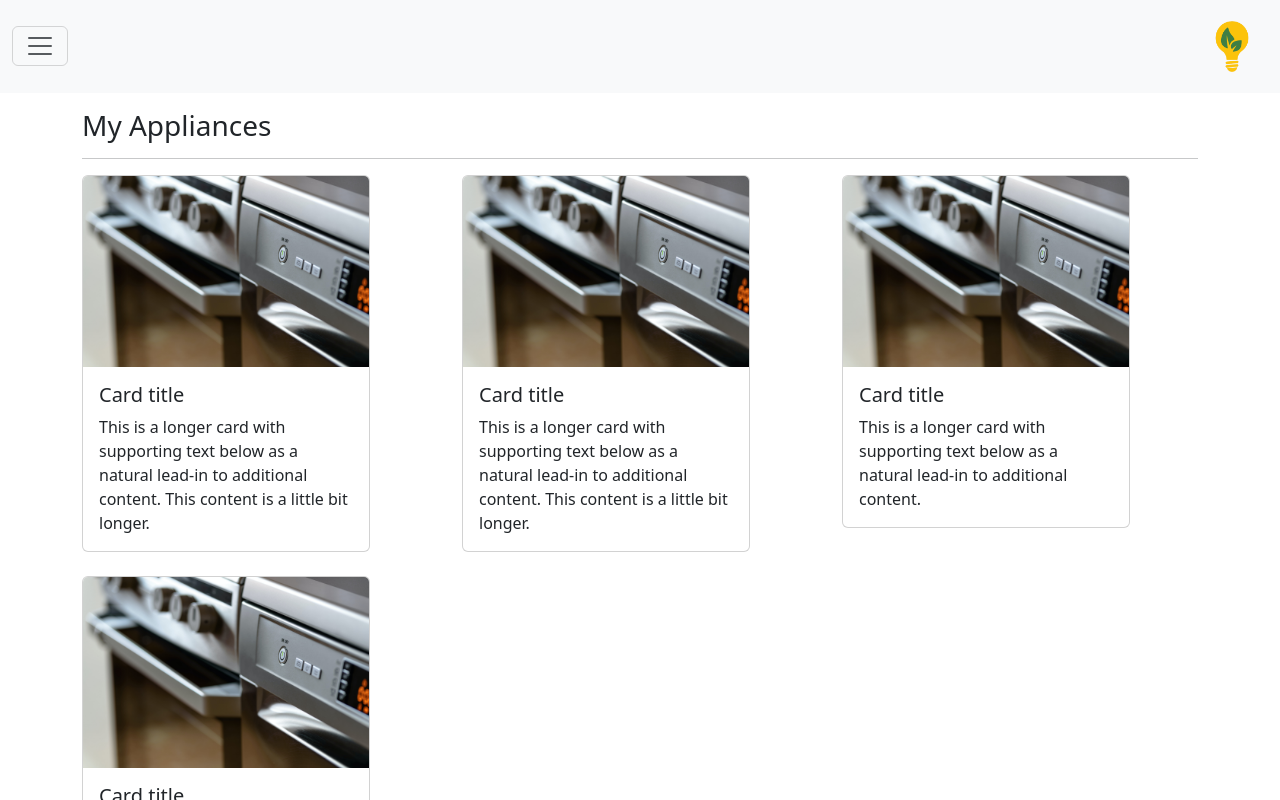
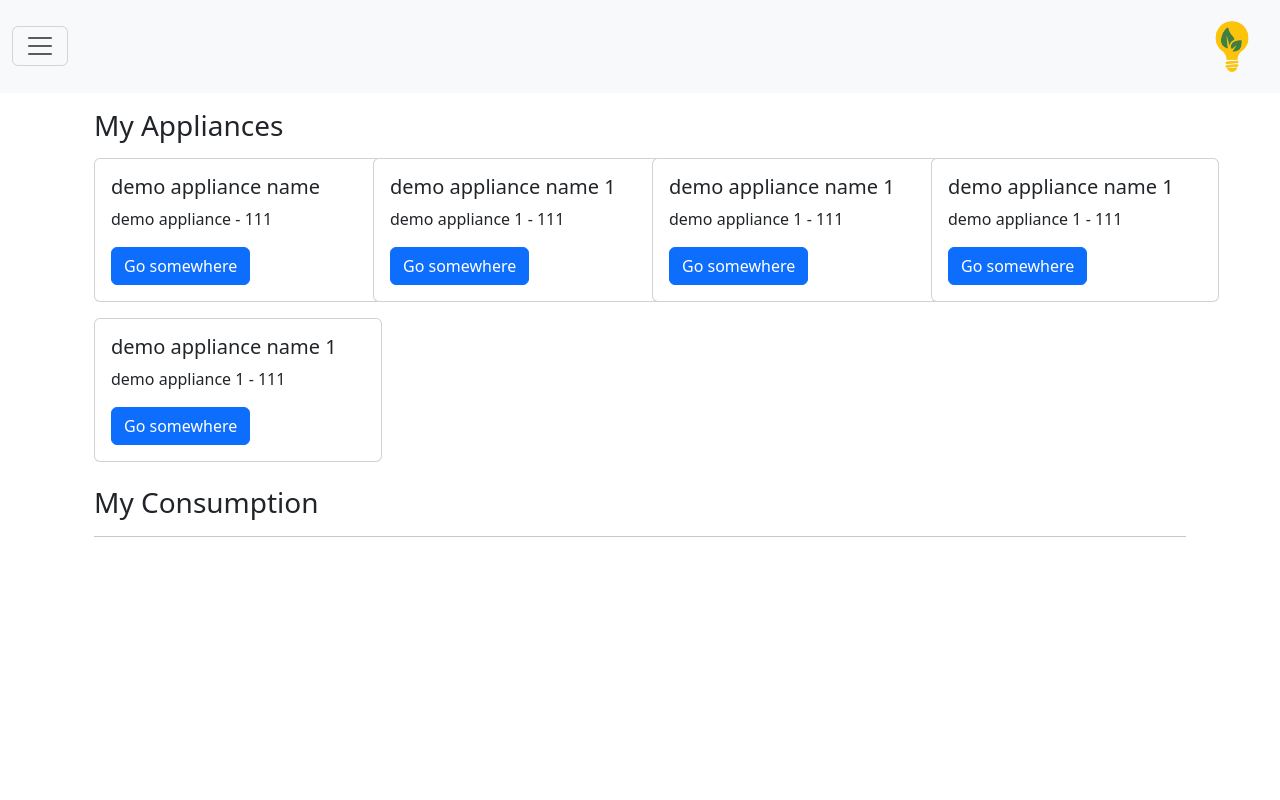
Before and after one commit to archishab/EconergyCalc, a React (Create React App) app in the folder 02. Project Development/econergycalc/: page /dashboard in a window 1280 px wide. Shown: the top 800 px of the page. Built offline with nearby package versions, Linux system fonts and the light colour scheme; the HTML template or start-up script is replaced by a standard one.

Commit message:
add appliance list on dashboard

```diff
--- a/02. Project Development/econergycalc/src/App.css
+++ b/02. Project Development/econergycalc/src/App.css
@@ -59,3 +59,7 @@
   margin: 0px;
   transform: translate3d(0px, -34px, 0px);
 }
+
+.card {
+  width: 18rem;
+}
--- a/02. Project Development/econergycalc/src/App.js
+++ b/02. Project Development/econergycalc/src/App.js
@@ -8,14 +8,16 @@ import Login from "./components/Login";
 import SignUp from "./components/SignUp";
 import Dashboard from "./components/Dashboard";
 import Recommendations from "./components/Recommendations";
+import ApplianceState from "./context/appliances/ApplianceState";
 
 function App() {
   return (
     <>
-      <applianceState>
+      <ApplianceState>
         <BrowserRouter>
           <div className="wrapper">
             <Navbar />
+            <div className="container">
             <Routes>
               <Route exact path="/" element={<Home />} />
               <Route exact path="/login" element={<Login heading="Login" />} />
@@ -36,9 +38,10 @@ function App() {
               />
               <Route exact path="/dashboard" element={<Dashboard />} />
             </Routes>
+            </div>
           </div>
         </BrowserRouter>
-      </applianceState>
+        </ApplianceState>
     </>
   );
 }
--- /dev/null
+++ b/02. Project Development/econergycalc/src/components/ApplianceItem.js
@@ -0,0 +1,32 @@
+import React from "react";
+import PlaceHolderImage from "../assets/PlaceHolderImage.jpg";
+import { Link } from "react-router-dom";
+
+const ApplianceItem = (props) => {
+  const { appliance } = props;
+  return (
+    <div className="col-md-3">
+
+
+      {/* {appliance.powerRating}
+      {appliance.usageDuration}
+      {appliance.quantity}
+      {appliance.active} */}
+
+      <div className="card my-2">
+        {/* <img src={PlaceHolderImage} className="card-img-top" alt="..." /> */}
+        <div className="card-body">
+          <h5 className="card-title">{appliance.applianceName}</h5>
+          <p className="card-text">
+          {appliance.applianceType} - {appliance.powerRating}
+          </p>
+          <Link to="/" className="btn btn-primary">
+            Go somewhere
+          </Link>
+        </div>
+      </div>
+    </div>
+  );
+};
+
+export default ApplianceItem;
--- /dev/null
+++ b/02. Project Development/econergycalc/src/components/Apppliance.js
@@ -0,0 +1,17 @@
+import React, { useContext } from "react";
+import ApplianceContext from "../context/appliances/ApplianceContext";
+import ApplianceItem from "./ApplianceItem";
+
+
+export default function Apppliance() {
+  const context = useContext(ApplianceContext);
+  const { appliances, setAppliances } = context;
+  return (
+    <div className="row my-3">
+      <h3 className="">My Appliances</h3>
+      {appliances.map((appliance) => {
+        return <ApplianceItem appliance={appliance} />;
+      })}
+    </div>
+  );
+}
--- a/02. Project Development/econergycalc/src/components/Dashboard.js
+++ b/02. Project Development/econergycalc/src/components/Dashboard.js
@@ -1,65 +1,13 @@
-import React from "react";
 import PlaceHolderImage from "../assets/PlaceHolderImage.jpg";
+import Apppliance from "./Apppliance";
+
 
 export default function Dashboard() {
   return (
     <div className="container">
-      <h3 className="my-3">My Appliances</h3>
-      <hr />
-      <div className="row row-cols-1 row-cols-md-3 g-4">
-        <div className="col">
-          <div className="card">
-            <img src={PlaceHolderImage} className="card-img-top" alt="..." />
-            <div className="card-body">
-              <h5 className="card-title">Card title</h5>
-              <p className="card-text">
-                This is a longer card with supporting text below as a natural
-                lead-in to additional content. This content is a little bit
-                longer.
-              </p>
-            </div>
-          </div>
-        </div>
-        <div className="col">
-          <div className="card">
-            <img src={PlaceHolderImage} className="card-img-top" alt="..." />
-            <div className="card-body">
-              <h5 className="card-title">Card title</h5>
-              <p className="card-text">
-                This is a longer card with supporting text below as a natural
-                lead-in to additional content. This content is a little bit
-                longer.
-              </p>
-            </div>
-          </div>
-        </div>
-        <div className="col">
-          <div className="card">
-            <img src={PlaceHolderImage} className="card-img-top" alt="..." />
-            <div className="card-body">
-              <h5 className="card-title">Card title</h5>
-              <p className="card-text">
-                This is a longer card with supporting text below as a natural
-                lead-in to additional content.
-              </p>
-            </div>
-          </div>
-        </div>
-        <div className="col">
-          <div className="card">
-            <img src={PlaceHolderImage} className="card-img-top" alt="..." />
-            <div className="card-body">
-              <h5 className="card-title">Card title</h5>
-              <p className="card-text">
-                This is a longer card with supporting text below as a natural
-                lead-in to additional content. This content is a little bit
-                longer.
-              </p>
-            </div>
-          </div>
-        </div>
-      </div>
-      <hr className="border border-2 opacity-50"></hr>
+      <Apppliance/>
+
+
       <h3>My Consumption</h3>
       <hr />
     </div>
--- a/02. Project Development/econergycalc/src/components/Navbar.js
+++ b/02. Project Development/econergycalc/src/components/Navbar.js
@@ -1,10 +1,16 @@
-import React from "react";
+import React, { useEffect } from "react";
 import PropTypes from "prop-types";
-import { Link } from "react-router-dom";
+import { Link, useLocation } from "react-router-dom";
 import LogoIcon from "../assets/LogoIcon.png";
 import FullLogo from "../assets/FullLogo.png";
 
 export default function Navbar() {
+  let location = useLocation();
+
+  useEffect(() => {
+    console.log(location.pathname);
+  }, [location]);
+
   return (
     <>
       <nav className="navbar bg-body-tertiary d-flex">
@@ -26,31 +32,56 @@ export default function Navbar() {
             aria-labelledby="offcanvasNavbarLabel"
           >
             <div className="full-height d-flex flex-column flex-shrink-0 p-3 bg-body-tertiary ">
-              < div className="">
-              <Link className="navbar-brand" to="/">
-              <img src={FullLogo} alt="Bootstrap" width="300" />
-              </Link>
-              <button type="button" className="btn-close" data-bs-dismiss="offcanvas" aria-label="Close"></button>
+              <div className="">
+                <Link className="navbar-brand" to="/">
+                  <img src={FullLogo} alt="Bootstrap" width="300" />
+                </Link>
+                <button
+                  type="button"
+                  className="btn-close"
+                  data-bs-dismiss="offcanvas"
+                  aria-label="Close"
+                ></button>
               </div>
               <hr />
               <ul className="nav nav-pills flex-column mb-auto">
                 <li>
-                  <Link to="/dashboard" className="nav-link link-body-emphasis">
+                  <Link
+                    to="/dashboard"
+                    className={`nav-link link-body-emphasis ${
+                      location.pathname === "/dashboard" ? "active" : ""
+                    }`}
+                  >
                     Dashboard
                   </Link>
                 </li>
                 <li>
-                  <Link to="/add" className="nav-link link-body-emphasis">
+                  <Link
+                    to="/add"
+                    className={`nav-link link-body-emphasis ${
+                      location.pathname === "/add" ? "active" : ""
+                    }`}
+                  >
                     Add Appliance
                   </Link>
                 </li>
                 <li>
-                  <Link to="/recommendations" className="nav-link link-body-emphasis">
+                  <Link
+                    to="/recommendations"
+                    className={`nav-link link-body-emphasis ${
+                      location.pathname === "/recommendations" ? "active" : ""
+                    }`}
+                  >
                     Recommendations
                   </Link>
                 </li>
                 <li>
-                  <Link to="/recommendations" className="nav-link link-body-emphasis">
+                  <Link
+                    to="/recommendations"
+                    className={`nav-link link-body-emphasis ${
+                      location.pathname === "/forum" ? "active" : ""
+                    }`}
+                  >
                     Forum
                   </Link>
                 </li>
@@ -72,7 +103,10 @@ export default function Navbar() {
                   />
                   <strong>mdo</strong>
                 </Link>
-                <ul className="user-menu dropdown-menu text-small shadow" data-popper-placement="top-star">
+                <ul
+                  className="user-menu dropdown-menu text-small shadow"
+                  data-popper-placement="top-star"
+                >
                   <li>
                     <Link className="dropdown-item" to="#">
                       Account Settings
--- a/02. Project Development/econergycalc/src/context/appliances/applianceState.js
+++ b/02. Project Development/econergycalc/src/context/appliances/applianceState.js
@@ -1,21 +1,66 @@
 import { useState } from "react";
-import applianceContext from "./applianceContext";
+import ApplianceContext from "./ApplianceContext";
 
-const applianceState = (props) => {
-  const s1 = {};
-  const [state, setState] = useState(s1);
-  update = () => {
-    setTimeout(() => {
-      setState({
+const ApplianceState = (props) => {
+  const applianceInitial = [
+    {
+      "_id": "654594ebdbe4299d81d1e128",
+      "user": "654169de86a069773db0db98",
+      "applianceType": "demo appliance",
+      "applianceName": "demo appliance name",
+      "powerRating": 111,
+      "quantity": 1,
+      "__v": 0
+    },
+    {
+      "_id": "6546840364a2c2a37158851d",
+      "user": "654169de86a069773db0db98",
+      "applianceType": "demo appliance 1",
+      "applianceName": "demo appliance name 1",
+      "powerRating": 111,
+      "quantity": 1,
+      "active": true,
+      "__v": 0
+    },
+    {
+      "_id": "6546840364a2c2a37158851d",
+      "user": "654169de86a069773db0db98",
+      "applianceType": "demo appliance 1",
+      "applianceName": "demo appliance name 1",
+      "powerRating": 111,
+      "quantity": 1,
+      "active": true,
+      "__v": 0
+    },
+    {
+      "_id": "6546840364a2c2a37158851d",
+      "user": "654169de86a069773db0db98",
+      "applianceType": "demo appliance 1",
+      "applianceName": "demo appliance name 1",
+      "powerRating": 111,
+      "quantity": 1,
+      "active": true,
+      "__v": 0
+    },
+    {
+      "_id": "6546840364a2c2a37158851d",
+      "user": "654169de86a069773db0db98",
+      "applianceType": "demo appliance 1",
+      "applianceName": "demo appliance name 1",
+      "powerRating": 111,
+      "quantity": 1,
+      "active": true,
+      "__v": 0
+    }
+  ]
 
-      });
-    });
-  };
+  const [appliances, setAppliances] = useState(applianceInitial)
+
   return (
-    <applianceContext.Provider value={state}>
+    <ApplianceContext.Provider value={{appliances, setAppliances}}>
       {props.children}
-    </applianceContext.Provider>
+    </ApplianceContext.Provider>
   );
 };
 
-export default applianceState;
+export default ApplianceState;
```
